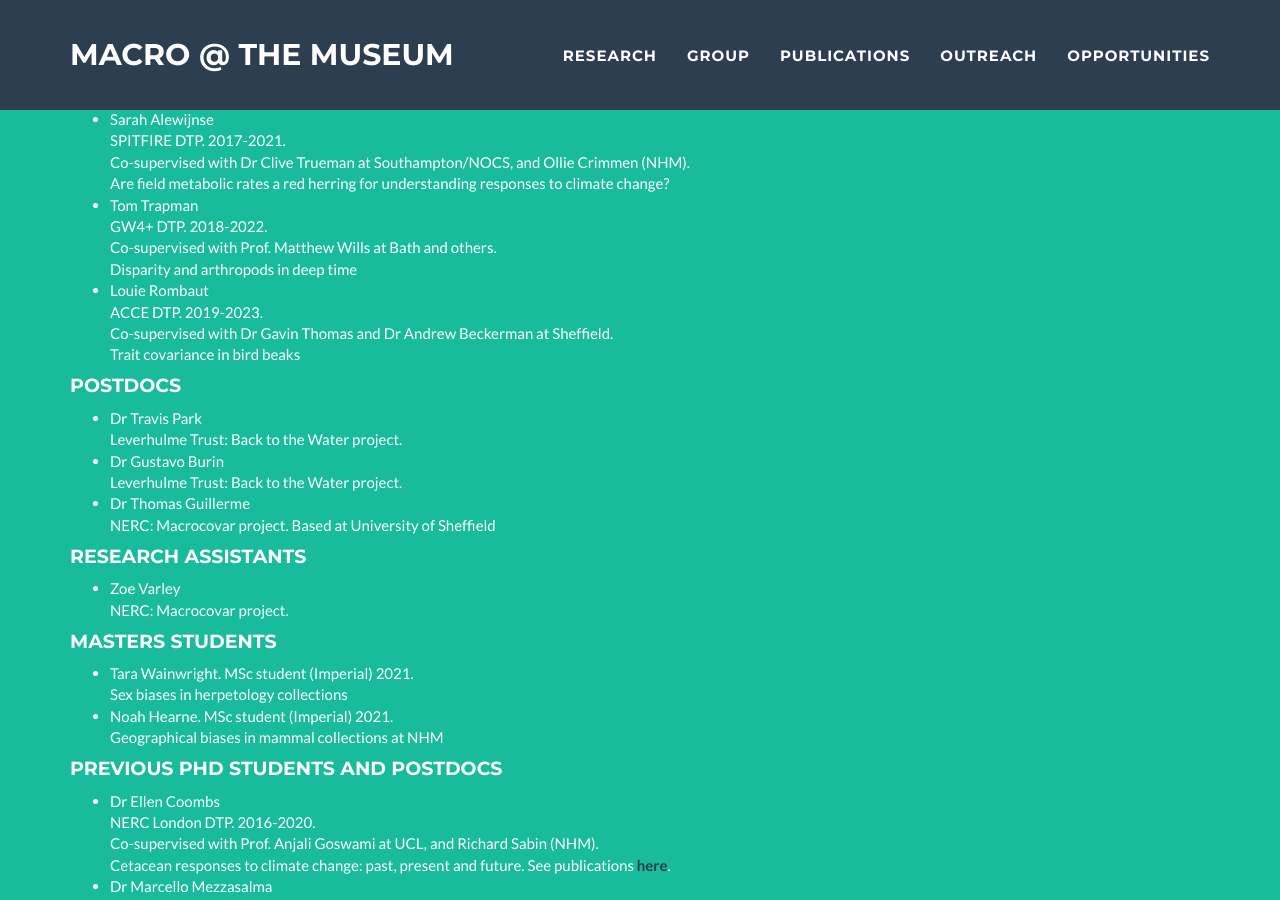
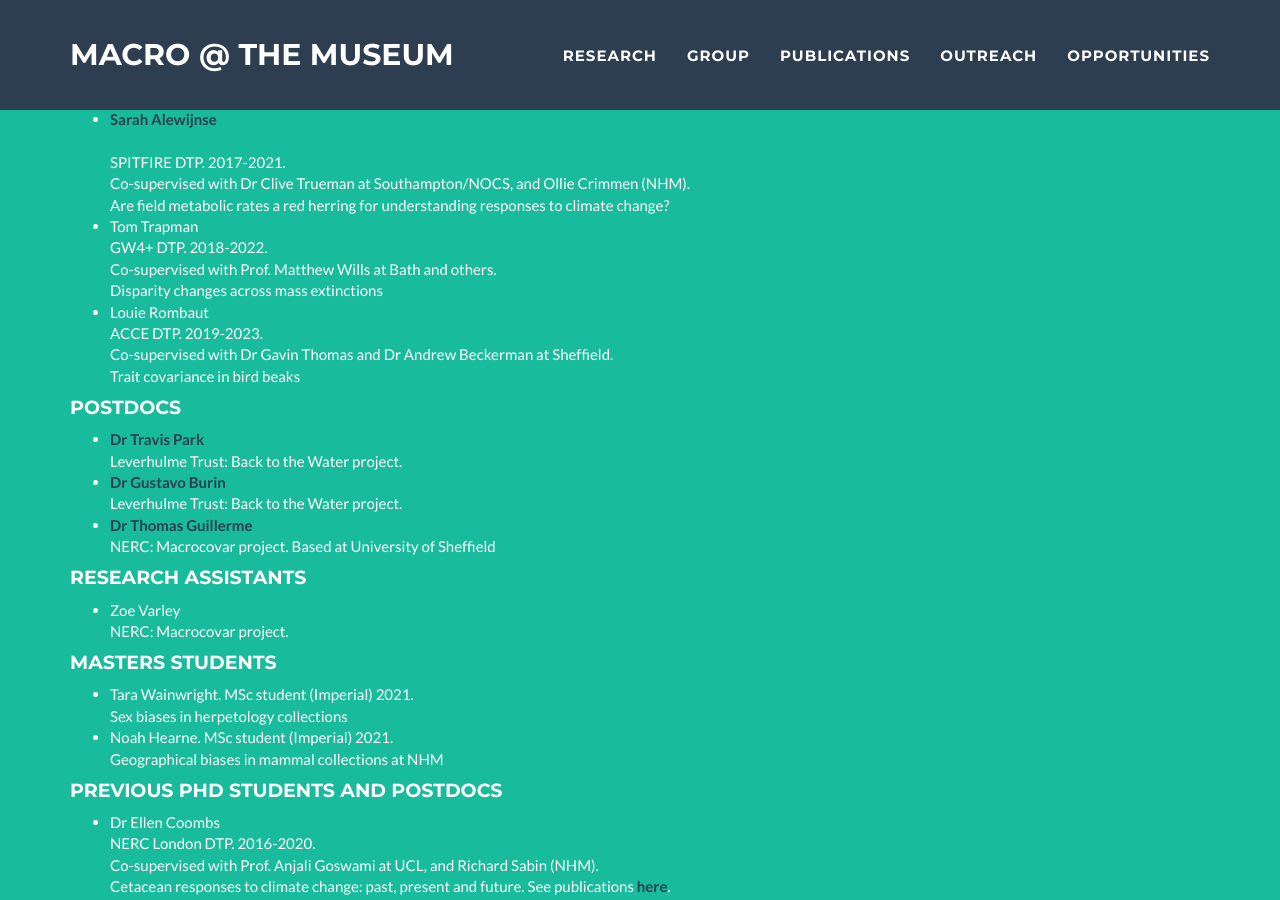
Before and after one commit to nhcooper123/nhcooper123.github.io, a Jekyll site: the page group.html, which Jekyll copies as it is, in a window 1280 px wide and 900 px high, scrolled down 572 px. Built offline with Jekyll 4.4.1, drawn with Linux system fonts in a browser that asks for light colours.

Commit message:
Add weblinks

```diff
--- a/group.html
+++ b/group.html
@@ -135,14 +135,14 @@ We have fun and try to make science a nicer place! <br>
     <h4>PhD students</h4>
 
     <ul>
-    <li>Sarah Alewijnse<br>
+    <li><a href="https://sarah-alewijnse.squarespace.com/"><strong><font color="2c3e50">Sarah Alewijnse</font></strong></a><br><br>
         SPITFIRE DTP. 2017-2021.<br>
         Co-supervised with Dr Clive Trueman at Southampton/NOCS, and Ollie Crimmen (NHM).<br>
         Are field metabolic rates a red herring for understanding responses to climate change?</li>
     <li>Tom Trapman<br>
         GW4+ DTP. 2018-2022.<br>
         Co-supervised with Prof. Matthew Wills at Bath and others.<br>
-        Disparity and arthropods in deep time</li>
+        Disparity changes across mass extinctions</li>
     <li>Louie Rombaut<br>
         ACCE DTP. 2019-2023.<br>
         Co-supervised with Dr Gavin Thomas and Dr Andrew Beckerman at Sheffield.<br>
@@ -152,13 +152,13 @@ We have fun and try to make science a nicer place! <br>
     <h4>Postdocs</h4>
 
     <ul>
-    <li>Dr Travis Park<br>
+    <li><a href="https://travisparkpalaeo.com"><strong><font color="2c3e50">Dr Travis Park</font></strong></a><br>
         Leverhulme Trust: Back to the Water project.<br>
     </li>
-    <li>Dr Gustavo Burin<br>
+    <li><a href="https://www.gburin.com"><strong><font color="2c3e50">Dr Gustavo Burin</font></strong></a><br>
         Leverhulme Trust: Back to the Water project.<br>
     </li>
-    <li>Dr Thomas Guillerme<br>
+    <li><a href="http://tguillerme.github.io/"><strong><font color="2c3e50">Dr Thomas Guillerme</font></strong></a><br>
         NERC: Macrocovar project. Based at University of Sheffield<br>
     </li>
     </ul>
```
